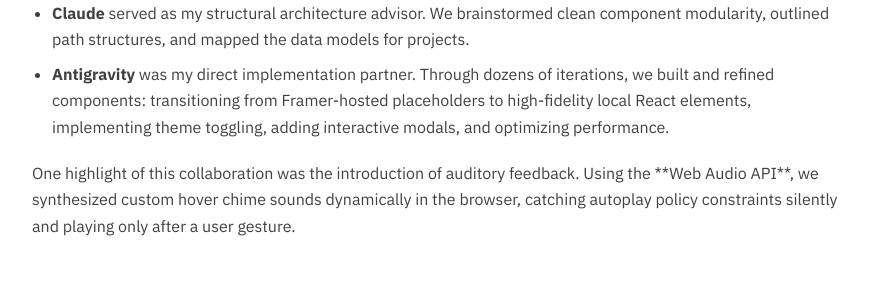
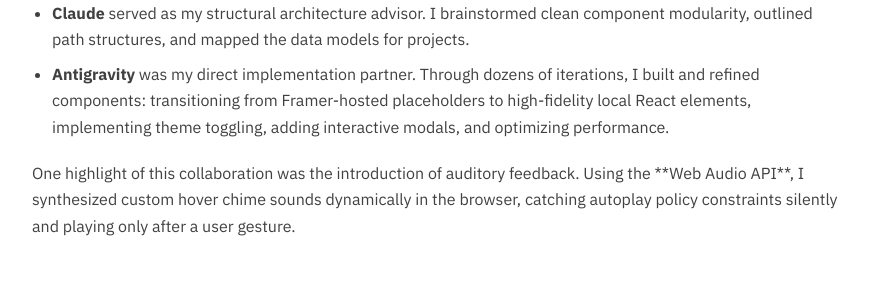
Before and after one commit to AniFUD/portfolio-project, a React (Vite) app: page /selected-work/my-design-portfolio in a window 1280 px wide. Shown: the part 2784-3073 px from the top of the page, without its empty margins (392-1269 px from the left). Built offline with nearby package versions, Linux system fonts and the light colour scheme.

Commit message:
auto-sync: modifications on 2026-07-14 09:32:02

```diff
--- a/src/pages/case-studies/MyDesignPortfolio.jsx
+++ b/src/pages/case-studies/MyDesignPortfolio.jsx
@@ -151,14 +151,14 @@ export default function MyDesignPortfolio() {
               </p>
               <ul>
                 <li>
-                  <strong>Claude</strong> served as my structural architecture advisor. We brainstormed clean component modularity, outlined path structures, and mapped the data models for projects.
+                  <strong>Claude</strong> served as my structural architecture advisor. I brainstormed clean component modularity, outlined path structures, and mapped the data models for projects.
                 </li>
                 <li>
-                  <strong>Antigravity</strong> was my direct implementation partner. Through dozens of iterations, we built and refined components: transitioning from Framer-hosted placeholders to high-fidelity local React elements, implementing theme toggling, adding interactive modals, and optimizing performance.
+                  <strong>Antigravity</strong> was my direct implementation partner. Through dozens of iterations, I built and refined components: transitioning from Framer-hosted placeholders to high-fidelity local React elements, implementing theme toggling, adding interactive modals, and optimizing performance.
                 </li>
               </ul>
               <p>
-                One highlight of this collaboration was the introduction of auditory feedback. Using the **Web Audio API**, we synthesized custom hover chime sounds dynamically in the browser, catching autoplay policy constraints silently and playing only after a user gesture.
+                One highlight of this collaboration was the introduction of auditory feedback. Using the **Web Audio API**, I synthesized custom hover chime sounds dynamically in the browser, catching autoplay policy constraints silently and playing only after a user gesture.
               </p>
             </div>
           </section>
```
